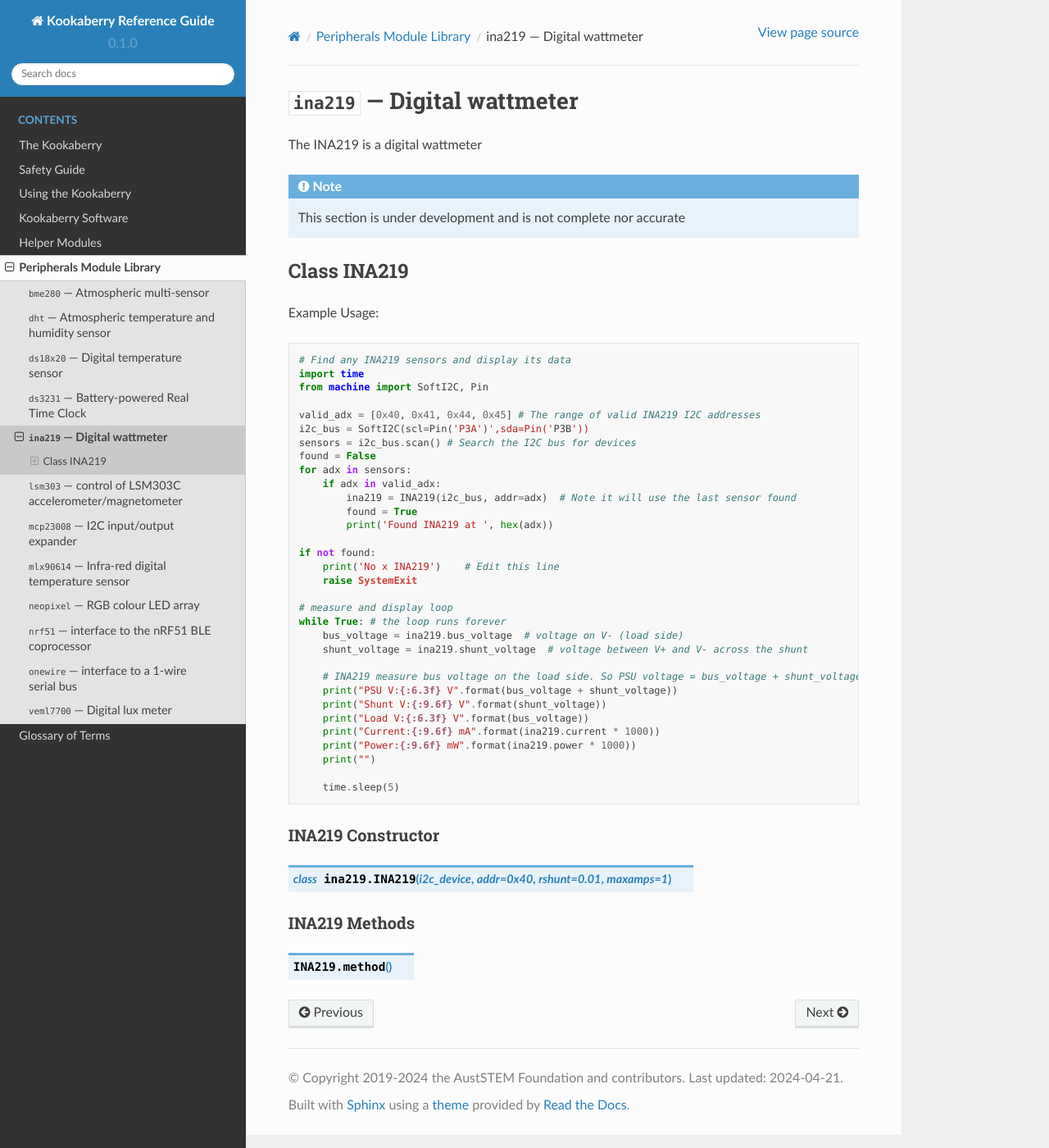
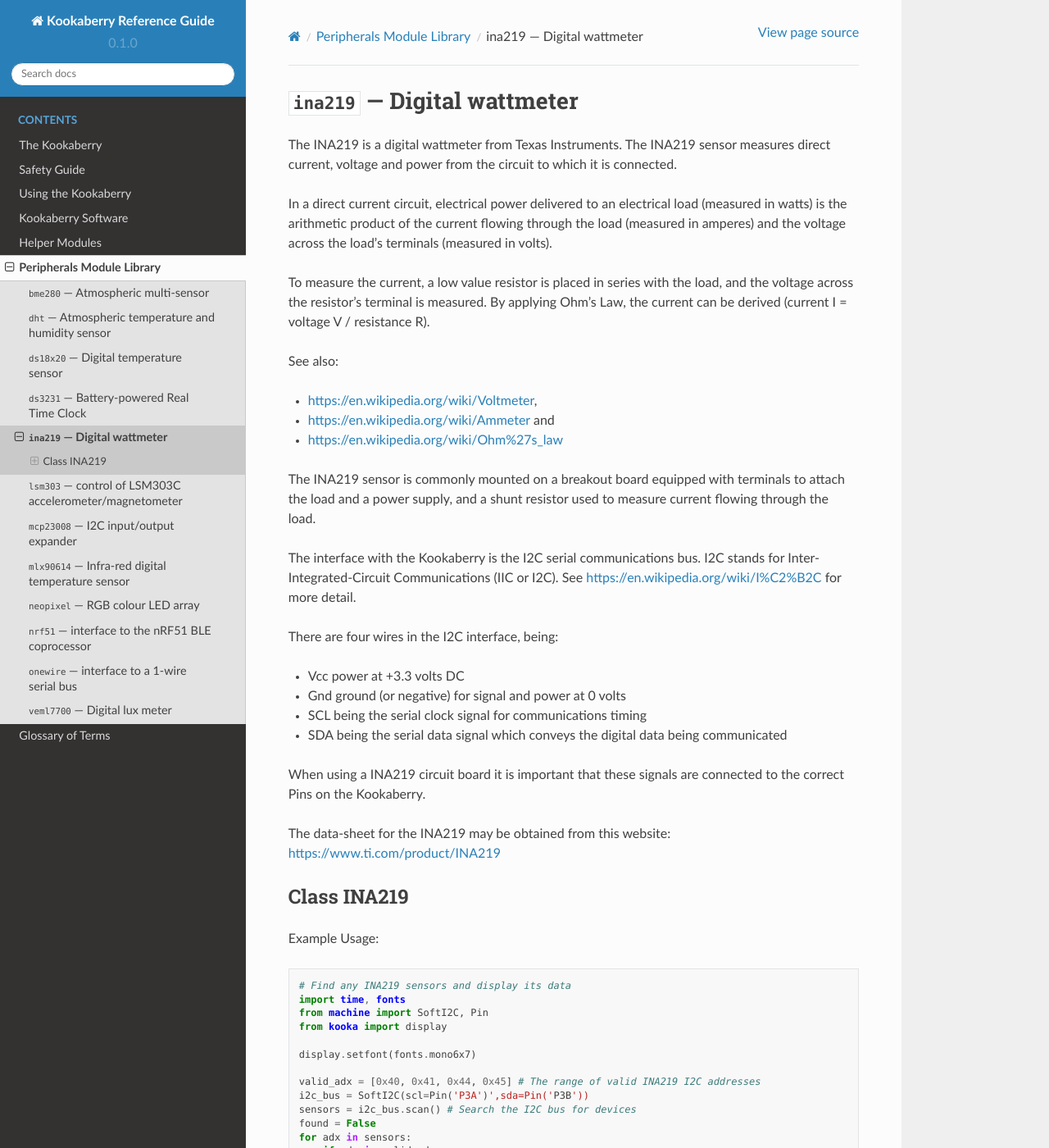
Before and after one commit to TDStrasser/Kookaberry-Reference-Guide, a Sphinx documentation site: the page built from docs/source/ina219.rst, in a window 1280 px wide and 1400 px high. Shown: the whole window at 82% size. Built offline with Sphinx 7.4.7 and the Read the Docs theme 2.0.0, drawn with Linux system fonts in a browser that asks for light colours; some of the changed text lies outside the part shown.

Commit message:
Major content revision

```diff
--- a/docs/source/ina219.rst
+++ b/docs/source/ina219.rst
@@ -7,10 +7,40 @@
 .. _ina219:
 
 
-The INA219 is a digital wattmeter
+The INA219 is a digital wattmeter from Texas Instruments.
+The INA219 sensor measures direct current, voltage and power from the circuit to which it is connected.
 
-.. note::
-    This section is under development and is not complete nor accurate
+In a direct current circuit, electrical power delivered to an electrical load (measured in watts)
+is the arithmetic product of the current flowing through the load (measured in amperes)
+and the voltage across the load’s terminals (measured in volts).
+
+To measure the current, a low value resistor is placed in series with the load, and the voltage across the resistor’s terminal is measured.
+By applying Ohm’s Law, the current can be derived (current I = voltage V / resistance R).
+
+See also:
+
+- https://en.wikipedia.org/wiki/Voltmeter,
+- https://en.wikipedia.org/wiki/Ammeter and
+- https://en.wikipedia.org/wiki/Ohm%27s_law
+
+
+The INA219 sensor is commonly mounted on a breakout board equipped with terminals to attach the load and a power supply,
+and a shunt resistor used to measure current flowing through the load.
+
+The interface with the Kookaberry is the I2C serial communications bus.
+I2C stands for Inter-Integrated-Circuit Communications (IIC or I2C).
+See https://en.wikipedia.org/wiki/I%C2%B2C for more detail.
+
+There are four wires in the I2C interface, being:
+
+* Vcc power at +3.3 volts DC
+* Gnd ground (or negative) for signal and power at 0 volts
+* SCL being the serial clock signal for communications timing
+* SDA being the serial data signal which conveys the digital data being communicated
+
+When using a INA219 circuit board it is important that these signals are connected to the correct Pins on the Kookaberry.
+
+The data-sheet for the INA219 may be obtained from this website: https://www.ti.com/product/INA219
 
 Class INA219
 ============
@@ -18,8 +48,11 @@
 Example Usage::
 
     # Find any INA219 sensors and display its data
-    import time
+    import time, fonts
     from machine import SoftI2C, Pin
+    from kooka import display
+
+    display.setfont(fonts.mono6x7)
 
     valid_adx = [0x40, 0x41, 0x44, 0x45] # The range of valid INA219 I2C addresses
     i2c_bus = SoftI2C(scl=Pin('P3A')',sda=Pin('P3B'))
@@ -37,32 +70,132 @@
 
     # measure and display loop
     while True: # the loop runs forever
-        bus_voltage = ina219.bus_voltage  # voltage on V- (load side)
-        shunt_voltage = ina219.shunt_voltage  # voltage between V+ and V- across the shunt
-
-        # INA219 measure bus voltage on the load side. So PSU voltage = bus_voltage + shunt_voltage
-        print("PSU V:{:6.3f} V".format(bus_voltage + shunt_voltage))
-        print("Shunt V:{:9.6f} V".format(shunt_voltage))
-        print("Load V:{:6.3f} V".format(bus_voltage))
-        print("Current:{:9.6f} mA".format(ina219.current * 1000))
-        print("Power:{:9.6f} mW".format(ina219.power * 1000))
-        print("")
-
+        display.fill(0) # Clear the display
+        display.print("PSU V:{:6.3f} V".format(ina219.supply_voltage))
+        display.print("Shunt V:{:9.6f} V".format(ina219.shunt_voltage))
+        display.print("Load V:{:6.3f} V".format(ina219.bus_voltage))
+        display.print("Current:{:9.6f} mA".format(ina219.current))
+        display.print("Power:{:9.6f} mW".format(ina219.power))
+        display.show()
         time.sleep(5)
-
-
 
 
 INA219 Constructor
 ------------------
 
-.. class:: ina219.INA219(i2c_device, addr=0x40, rshunt = 0.01, maxamps = 1)
+.. class:: ina219.INA219(i2c, addr=0x40, rshunt=0.01, maxamps=None, voltage_range=INA219.RANGE_32V, gain=INA219.GAIN_AUTO, bus_adc=INA219.ADC_12BIT, shunt_adc=INA219.ADC_12BIT)
+
+    Creates an INA219 object on the pre-defined I2C bus with default address 0x40.
+
+    *i2c* is an I@C bus object created with machine.SoftI2C class.
+
+    *addr* is the I2C device address, one of (``0x40``, ``0x41``, ``0x44``, ``0x45``). The address is set with hardware on the I2C sensor.
+
+    *rshunt* is the value of the shunt resistor in the sensor (optional, defaults to 0.01 ohms).
+
+    *maxamps* is the maximum expected current in amps (optional).
+
+    *voltage_range* is the full-scale voltage range. This is either 16V or 32V represented by one of the following constants:
+
+    .. data:: INA219.RANGE_16V
+    .. data:: INA219.RANGE_32V (default)
+
+    *gain* is the gain which controls the maximum range of the shunt voltage represented by one of the following constants:
+
+    .. data:: INA219.GAIN_1_40MV
+    .. data:: INA219.GAIN_2_80MV
+    .. data:: INA219.GAIN_4_160MV
+    .. data:: INA219.GAIN_8_320MV
+    .. data:: INA219.GAIN_AUTO (default)
+
+    *bus_adc* is the bus ADC resolution (9, 10, 11, or 12-bit) or the setting of the number of samples used when averaging results
+    represented by one of the following constants:
+
+    .. data:: INA219.ADC_9BIT
+    .. data:: INA219.ADC_10BIT
+    .. data:: INA219.ADC_11BIT
+    .. data:: INA219.ADC_12BIT (default)
+
+    .. data:: INA219.ADC_2SAMP
+    .. data:: INA219.ADC_4SAMP
+    .. data:: INA219.ADC_8SAMP
+    .. data:: INA219.ADC_16SAMP
+    .. data:: INA219.ADC_32SAMP
+    .. data:: INA219.ADC_64SAMP
+    .. data:: INA219.ADC_128SAMP
+
+    *shunt_adc* is the shunt ADC resolution (9, 10, 11, or 12-bit) or the setting of the number of samples used when averaging results
+    represented by one of the following constants:
+
+    .. data:: INA219.ADC_9BIT
+    .. data:: INA219.ADC_10BIT
+    .. data:: INA219.ADC_11BIT
+    .. data:: INA219.ADC_12BIT (default)
+
+    .. data:: INA219.ADC_2SAMP
+    .. data:: INA219.ADC_4SAMP
+    .. data:: INA219.ADC_8SAMP
+    .. data:: INA219.ADC_16SAMP
+    .. data:: INA219.ADC_32SAMP
+    .. data:: INA219.ADC_64SAMP
+    .. data:: INA219.ADC_128SAMP
 
 
+INA219 Properties
+-----------------
 
+The INA219 class presents all of its measurements as properties:
+
+
+.. property:: INA219.bus_voltage
+
+    Returns the bus voltage in volts as a floating point number
+
+.. property:: INA219.shunt_voltage
+
+    Returns the shunt voltage in volts as a floating point number.
+
+    A ``DeviceRangeError`` exception is thrown if current overflow occurs.
+
+.. property:: INA219.supply_voltage
+
+    Returns the bus supply voltage in volts as a floating point number.  This is the sum of the bus_voltage + shunt_voltage.
+
+    A ``DeviceRangeError`` exception is thrown if current overflow occurs.
+
+.. property:: INA219.current
+
+    Returns the bus current in amps as a floating point number.
+
+    A ``DeviceRangeError`` exception is thrown if current overflow occurs.
+
+.. property:: INA219.power
+
+    Returns the bus power in watts as a floating point number.
+
+    A ``DeviceRangeError`` exception is thrown if current overflow occurs.
+
+.. property:: INA219.current_overflow
+
+    Returns a boolean according to whether or not the sensor has detected current overflow.
+    If ``True``, the current and power values will be invalid.
 
 INA219 Methods
 --------------
 
+.. method:: INA219.sleep()
 
-.. method:: INA219.method()
+    Puts the INA219 sensor into power-down mode.
+
+.. method:: INA219.wake()
+
+    Wakes the INA219 from a power-down mode. It incorporates the 40 micro-second delay required for the sensor to wake.
+
+.. method:: INA219.reset()
+
+    Resets the INA219 sensor to its default configuration. That is:
+
+    - *rshunt* 0.01 ohms
+    - *voltage_range* 32 volts
+    - *bus_adc* 12-bit resolution
+    - *shunt_adc* 12-bit resolution
```
